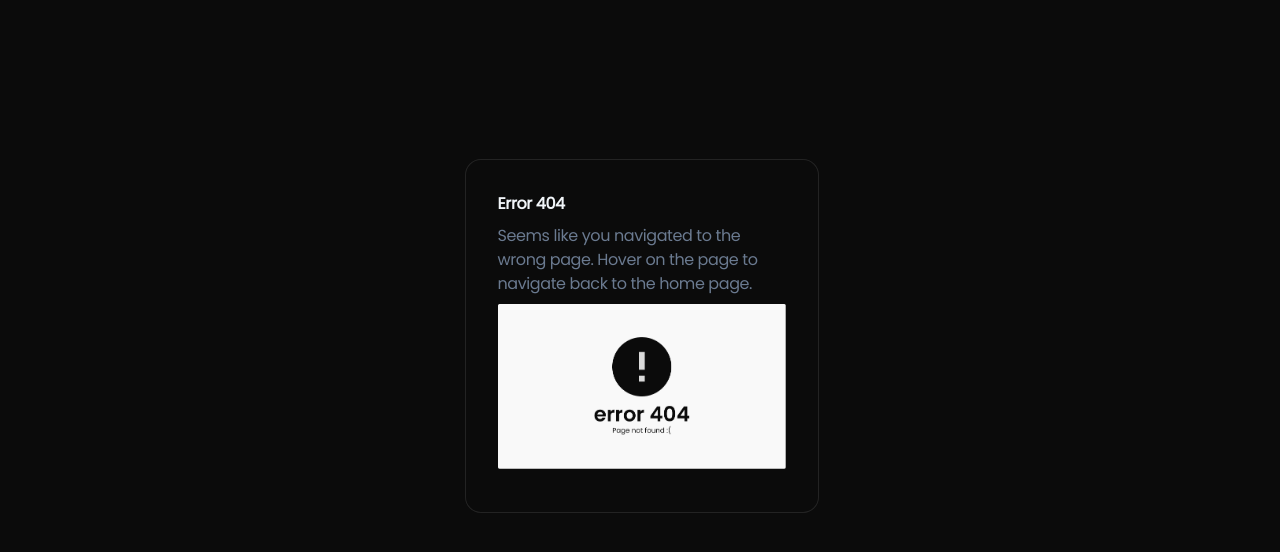
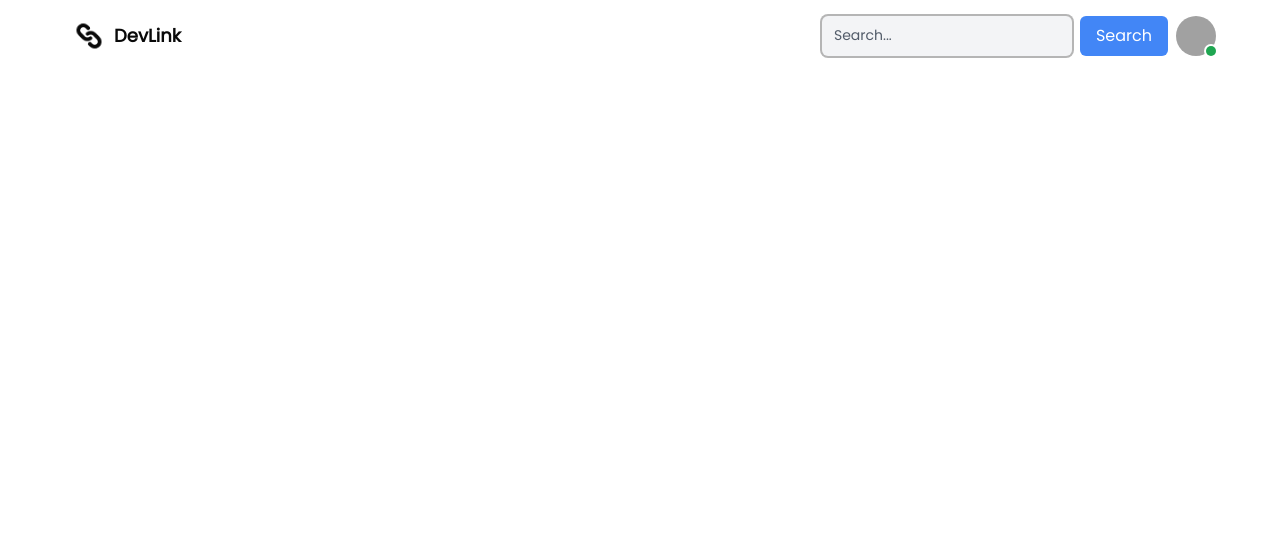
Before and after one commit to ShubhMehrotra19/DevLink-UI, a Next.js app: page /home in a window 1280 px wide. Before the commit this address had no page. Shown: the top 552 px of the page. Built offline with nearby package versions, Linux system fonts and the light colour scheme; grey boxes are pictures that could not be loaded.

Commit message:
homepage setup + Not found page link route added

```diff
--- /dev/null
+++ b/src/app/home/Navbar.tsx
@@ -0,0 +1,69 @@
+"use client"
+
+import React from 'react';
+import Link from 'next/link';
+import Image from 'next/image';
+import { useState } from 'react';
+
+interface Props {}
+
+function Navbar({ userImage }: { userImage: string }) {
+  const [searchValue, setSearchValue] = useState('');
+
+  const handleSearchChange = (e: any) => {
+    setSearchValue(e.target.value);
+  };
+
+  const handleSearchSubmit = () => {
+    // Do something with the searchValue, like sending it to a search function or API
+    console.log('Search value:', searchValue);
+  };
+
+  return (
+    <div className="relative w-full bg-transparent mb-5">
+      <div className="flex items-center justify-between px-4 py-2 sm:px-6 lg:px-8 mx-8">
+      <div className='flex justify-center items-center md:scale-100 scale-90 cursor-pointer'>
+            <Image
+            height={50}
+            width={50}
+            className='scale-50 '
+            src="/icons/linkcard.png" alt="" />
+            <p className='text-lg text-black font-semibold'>DevLink</p>
+        </div>
+
+        <div className="flex grow justify-end">
+          <input
+            className="flex h-10 md:w-[250px] w-[125px]  rounded-md bg-gray-100 px-3 py-2 text-sm placeholder:text-gray-600 focus:outline-none focus:ring-1 focus:ring-black focus:ring-offset-1 disabled:cursor-not-allowed disabled:opacity-50 object-cover ring-2 ring-black/30"
+            type="text"
+            placeholder="Search..."
+            value={searchValue}
+            onChange={handleSearchChange}
+          />
+          <button
+            className="ml-2 px-4 py-2 bg-blue-500 text-white rounded-md hover:bg-blue-600 focus:ring-blue-600 focus:ring-offset-1 disabled:cursor-not-allowed disabled:opacity-50 active:scale-95"
+            onClick={handleSearchSubmit}
+          >
+            Search
+          </button>
+        </div>
+
+        <div className="ml-2 mt-2 block">
+          <span className="relative inline-block">
+            <Link href='/profile'>
+              <Image
+                height={40}
+                width={40}
+                className="h-10 w-10 rounded-full object-cover cursor-pointer"
+                src={userImage}
+                alt=''
+              />
+            </Link>
+            <span className="absolute bottom-0 right-0 block h-2.5 w-2.5 rounded-full bg-green-600 ring-2 ring-white"></span>
+          </span>
+        </div>
+      </div>
+    </div>
+  );
+}
+
+export default Navbar;
--- /dev/null
+++ b/src/app/home/page.tsx
@@ -0,0 +1,16 @@
+import React from 'react';
+import Navbar from './Navbar';
+
+interface Props {}
+
+function Page(props: Props) {
+  const {} = props;
+
+  return (
+    <section className='bg-white h-screen w-full'>
+      <Navbar userImage='https://images.pexels.com/photos/20445473/pexels-photo-20445473.jpeg?auto=compress&cs=tinysrgb&w=600&lazy=load' />
+    </section>
+  );
+}
+
+export default Page;
--- a/src/components/pindemo/AnimatedPinDemo.tsx
+++ b/src/components/pindemo/AnimatedPinDemo.tsx
@@ -8,7 +8,7 @@ export function AnimatedPinDemo() {
     <div className="h-[40rem] w-full flex items-center justify-center ">
       <PinContainer
         title="DevLink"
-        href="/"
+        href="https://devlink-kappa.vercel.app/"
       >
         <div className="flex basis-full flex-col p-4 tracking-tight text-slate-100/50 sm:basis-1/2 w-[20rem] h-[20rem] ">
           <h3 className="max-w-xs !pb-2 !m-0 font-bold  text-base text-slate-100">
```
